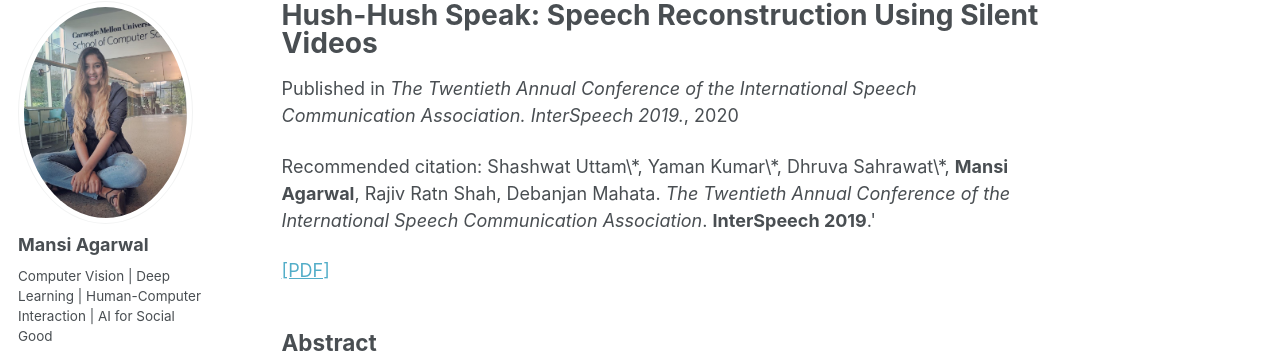
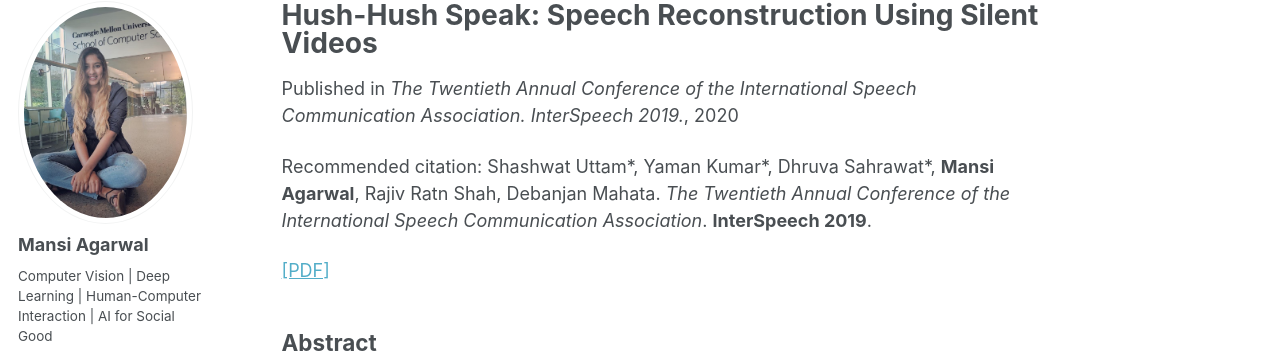
Before and after one commit to MansiAgarwal11/MansiAgarwal11.github.io, a Jekyll site: the page built from _publications/hush.md, in a window 1280 px wide and 1181 px high. Shown: the part 117-470 px from the top of the window. Built offline with Jekyll 4.4.1, drawn with Linux system fonts in a browser that asks for light colours.

```diff
--- a/_publications/hush.md
+++ b/_publications/hush.md
@@ -4,7 +4,7 @@ collection: publications
 permalink: /publications/hush
 venue: "The Twentieth Annual Conference of the International Speech Communication Association. InterSpeech 2019."
 date: 2020-9-30
-citation: Shashwat Uttam\*, Yaman Kumar\*, Dhruva Sahrawat\*, <b>Mansi Agarwal</b>, Rajiv Ratn Shah, Debanjan Mahata. <i>The Twentieth Annual Conference of the International Speech Communication Association</i>. <b>InterSpeech 2019</b>.'
+citation: Shashwat Uttam*, Yaman Kumar*, Dhruva Sahrawat*, <b>Mansi Agarwal</b>, Rajiv Ratn Shah, Debanjan Mahata. <i>The Twentieth Annual Conference of the International Speech Communication Association</i>. <b>InterSpeech 2019</b>.
 ---
 
 [[PDF]](https://arxiv.org/pdf/2010.12810.pdf)
```
